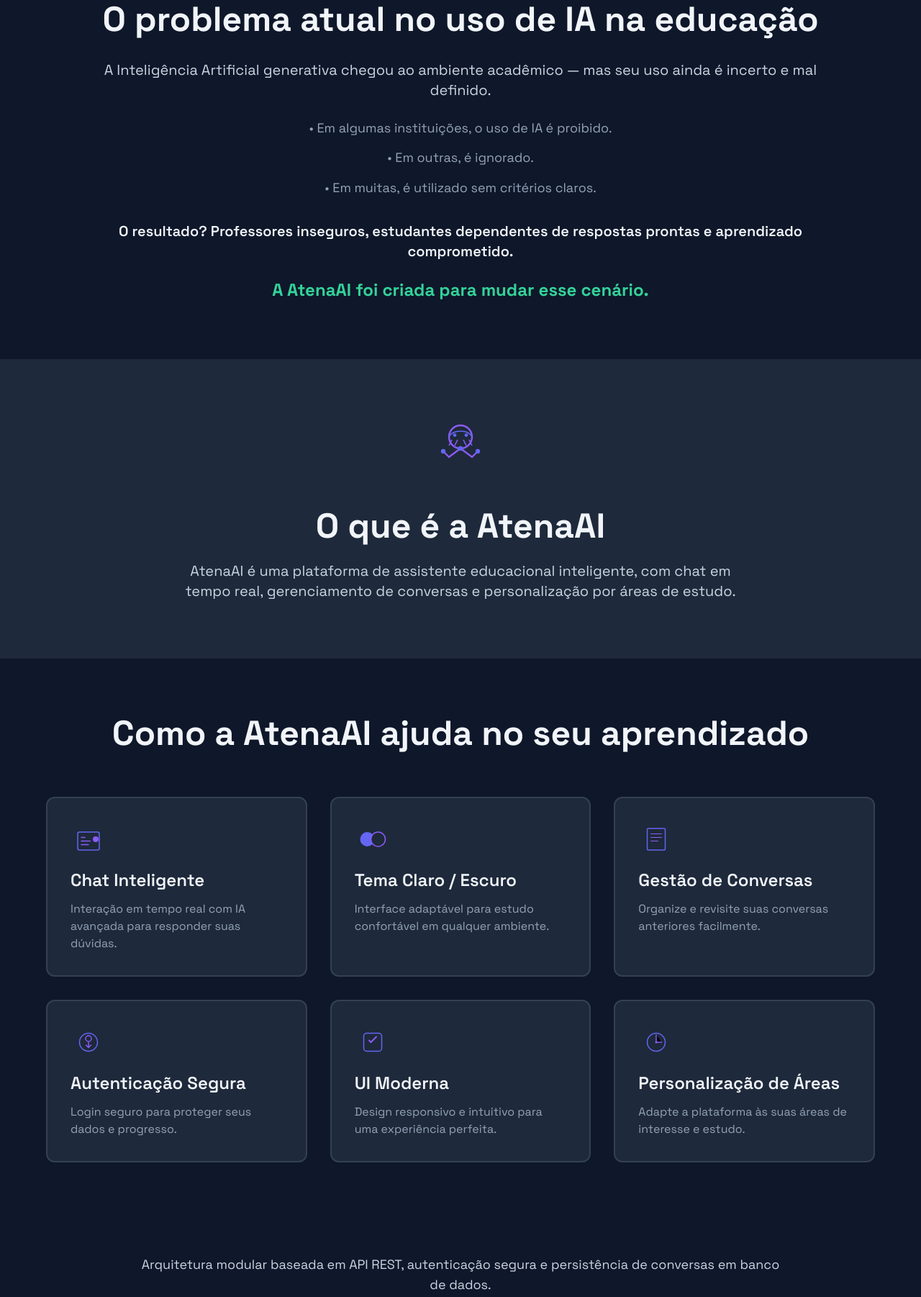
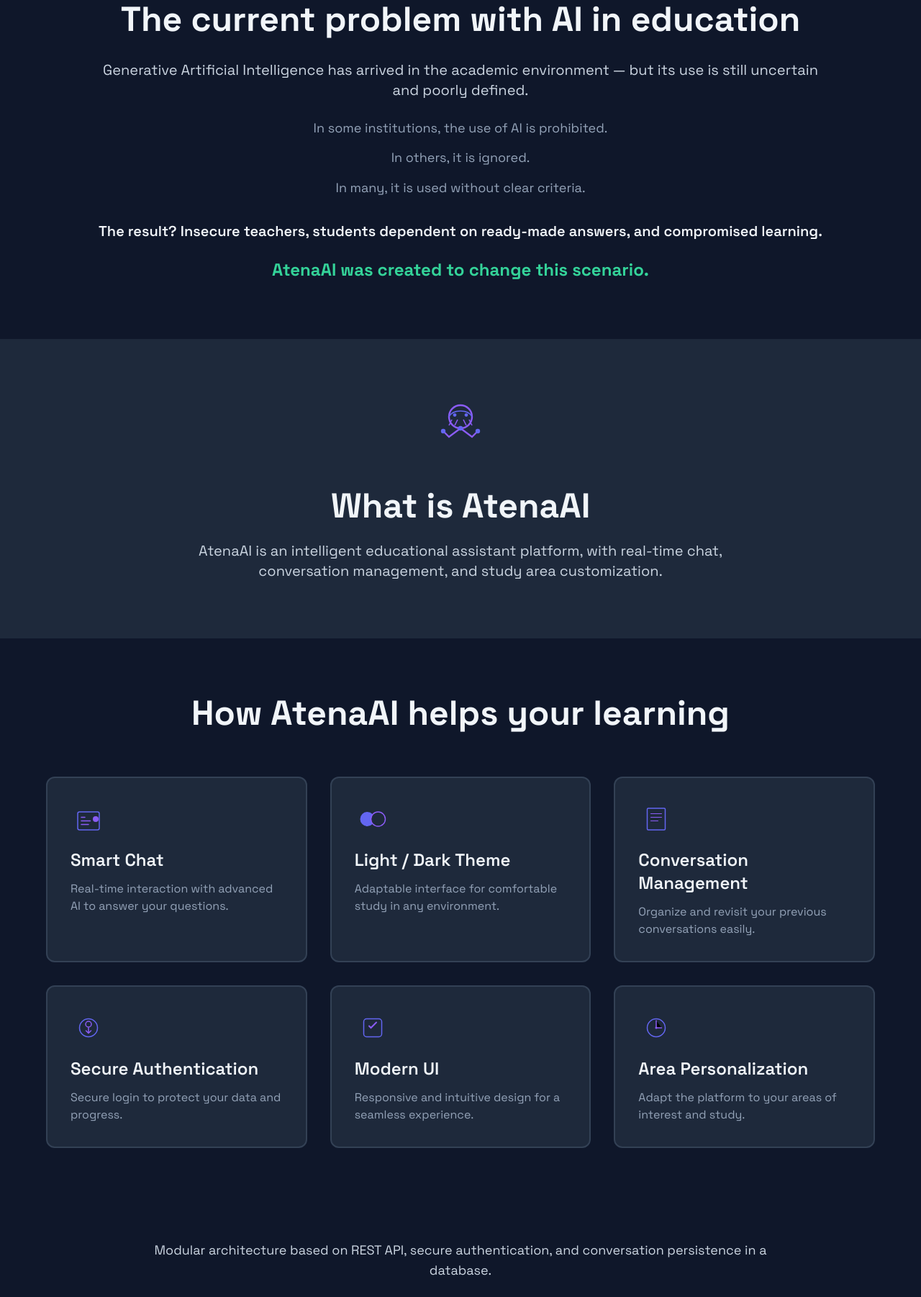
Before and after one commit to svfaca/Portifolio, a website with bundled scripts: page AtenaAI.html in a window 1280 px wide. Shown: the part 965-2767 px from the top of the page at 72% size. Built offline with nearby package versions, Linux system fonts and the light colour scheme.

Commit message:
Atualiza traduções, remove scripts SDK e corrige erros de sintaxe

```diff
--- a/AtenaAI.html
+++ b/AtenaAI.html
@@ -8,7 +8,6 @@
 <title>AtenaAI — IA Acadêmica para aprendizado responsável</title>
 <meta name="description" content="AtenaAI é uma plataforma educacional com Inteligência Artificial projetada para apoiar estudantes no aprendizado de forma ética, transparente e responsável.">
   <script src="https://cdn.tailwindcss.com"></script>
-  <script src="/_sdk/element_sdk.js"></script>
   <link rel="preconnect" href="https://fonts.googleapis.com">
   <link rel="preconnect" href="https://fonts.gstatic.com" crossorigin>
   <link href="https://fonts.googleapis.com/css2?family=Space+Grotesk:wght@300;400;500;600;700&amp;display=swap" rel="stylesheet">
@@ -57,8 +56,9 @@
     }
   </style>
   <style>@view-transition { navigation: auto; }</style>
-  <script src="/_sdk/data_sdk.js" type="text/javascript"></script>
+
   <script type="module" src="src/js/atenaai-translate.js"></script>
+  <script type="module" src="src/js/atenaai-i18n.js"></script>
  </head>
  <body class="h-full w-full overflow-auto">
   <div class="w-full min-h-full" style="background: linear-gradient(135deg, #10b981 0%, #0f172a 100%);">
@@ -68,7 +68,7 @@
         <svg class="w-8 h-8 text-emerald-600 group-hover:text-emerald-800 transition-colors" fill="none" stroke="currentColor" stroke-width="2" viewBox="0 0 24 24" style="display:inline-block;vertical-align:middle;">
           <path stroke-linecap="round" stroke-linejoin="round" d="M19 12H5M12 19l-7-7 7-7"/>
         </svg>
-        <span class="ml-2 text-emerald-800 font-medium hidden sm:inline">Voltar para Portfólio</span>
+        <span class="ml-2 text-emerald-800 font-medium hidden sm:inline" data-i18n="back.portfolio">Voltar para Portfólio</span>
       </a>
     </div>
    <section class="min-h-screen flex items-center justify-center px-6 pt-32">
@@ -106,27 +106,26 @@
    <section class="w-full py-20 px-6" style="background:#0f172a;">
   <div class="max-w-5xl mx-auto text-center">
 
-    <h2 class="text-4xl md:text-5xl font-bold mb-8" style="color:#f1f5f9;">
+    <h2 class="text-4xl md:text-5xl font-bold mb-8" style="color:#f1f5f9;" data-i18n="problem.title">
       O problema atual no uso de IA na educação
     </h2>
 
-    <p class="text-xl mb-6" style="color:#cbd5e1;">
-      A Inteligência Artificial generativa chegou ao ambiente acadêmico —
-      mas seu uso ainda é incerto e mal definido.
+    <p class="text-xl mb-6" style="color:#cbd5e1;" data-i18n="problem.desc">
+      A Inteligência Artificial generativa chegou ao ambiente acadêmico — mas seu uso ainda é incerto e mal definido.
     </p>
 
     <div class="text-lg leading-relaxed space-y-3" style="color:#94a3b8;">
-      <p>• Em algumas instituições, o uso de IA é proibido.</p>
-      <p>• Em outras, é ignorado.</p>
-      <p>• Em muitas, é utilizado sem critérios claros.</p>
+      <p data-i18n="problem.list.1">• Em algumas instituições, o uso de IA é proibido.</p>
+      <p data-i18n="problem.list.2">• Em outras, é ignorado.</p>
+      <p data-i18n="problem.list.3">• Em muitas, é utilizado sem critérios claros.</p>
     </div>
 
-    <p class="text-xl mt-8 font-semibold" style="color:#f1f5f9;">
+    <p class="text-xl mt-8 font-semibold" style="color:#f1f5f9;" data-i18n="problem.result">
       O resultado? Professores inseguros, estudantes dependentes de respostas prontas
       e aprendizado comprometido.
     </p>
 
-    <p class="text-2xl mt-6 font-bold" style="color:#34d399;">
+    <p class="text-2xl mt-6 font-bold" style="color:#34d399;" data-i18n="problem.solution">
       A AtenaAI foi criada para mudar esse cenário.
     </p>
 
@@ -139,78 +138,75 @@
       <svg width="80" height="80" viewbox="0 0 100 100" xmlns="http://www.w3.org/2000/svg"><circle cx="50" cy="35" r="20" fill="none" stroke="#8b5cf6" stroke-width="3" /> <path d="M 30 35 Q 35 25 50 25 Q 65 25 70 35" fill="none" stroke="#6366f1" stroke-width="2" /> <path d="M 35 40 L 30 50 M 45 40 L 40 50 M 55 40 L 60 50 M 65 40 L 70 50" stroke="#8b5cf6" stroke-width="2" /> <circle cx="40" cy="32" r="3" fill="#6366f1" /> <circle cx="60" cy="32" r="3" fill="#6366f1" /> <path d="M 20 60 L 30 70 L 50 55 L 70 70 L 80 60" fill="none" stroke="#8b5cf6" stroke-width="3" stroke-linecap="round" /> <circle cx="20" cy="60" r="4" fill="#6366f1" /> <circle cx="50" cy="55" r="4" fill="#6366f1" /> <circle cx="80" cy="60" r="4" fill="#6366f1" />
       </svg>
      </div>
-     <h2 id="about-title" class="text-4xl md:text-5xl font-bold mb-6" style="color: #f1f5f9;">O que é a AtenaAI</h2>
-     <p id="about-description" class="text-xl max-w-3xl mx-auto" style="color: #cbd5e1;">AtenaAI é uma plataforma de assistente educacional inteligente, com chat em tempo real, gerenciamento de conversas e personalização por áreas de estudo.</p>
+    <h2 id="about-title" class="text-4xl md:text-5xl font-bold mb-6" style="color: #f1f5f9;" data-i18n="about.title">O que é a AtenaAI</h2>
+    <p id="about-description" class="text-xl max-w-3xl mx-auto" style="color: #cbd5e1;" data-i18n="about.description">AtenaAI é uma plataforma de assistente educacional inteligente, com chat em tempo real, gerenciamento de conversas e personalização por áreas de estudo.</p>
     </div>
    </section><!-- Features Section -->
    <section class="w-full py-20 px-6" style="background: #0f172a;">
     <div class="max-w-6xl mx-auto">
-     <h2 class="text-4xl md:text-5xl font-bold text-center mb-16" style="color: #f1f5f9;">Como a AtenaAI ajuda no seu aprendizado
-      </h2>
+    <h2 class="text-4xl md:text-5xl font-bold text-center mb-16" style="color: #f1f5f9;" data-i18n="features.title">Como a AtenaAI ajuda no seu aprendizado
+     </h2>
      <div class="grid md:grid-cols-3 gap-8"><!-- Feature 1 -->
       <div class="card-hover p-8 rounded-xl" style="background: #1e293b; border: 2px solid #334155;">
        <div class="mb-4">
         <svg width="50" height="50" viewbox="0 0 100 100" xmlns="http://www.w3.org/2000/svg"><rect x="20" y="30" width="60" height="50" rx="5" fill="none" stroke="#6366f1" stroke-width="3" /> <path d="M 30 45 L 40 45 M 30 55 L 55 55 M 30 65 L 50 65" stroke="#8b5cf6" stroke-width="3" stroke-linecap="round" /> <circle cx="70" cy="50" r="8" fill="#8b5cf6" />
         </svg>
        </div>
-       <h3 class="text-2xl font-semibold mb-3" style="color: #f1f5f9;">Chat Inteligente</h3>
-       <p style="color: #94a3b8;">Interação em tempo real com IA avançada para responder suas dúvidas.</p>
+      <h3 class="text-2xl font-semibold mb-3" style="color: #f1f5f9;" data-i18n="features.1.title">Chat Inteligente</h3>
+      <p style="color: #94a3b8;" data-i18n="features.1.desc">Interação em tempo real com IA avançada para responder suas dúvidas.</p>
       </div><!-- Feature 2 -->
       <div class="card-hover p-8 rounded-xl" style="background: #1e293b; border: 2px solid #334155;">
        <div class="mb-4">
         <svg width="50" height="50" viewbox="0 0 100 100" xmlns="http://www.w3.org/2000/svg"><circle cx="35" cy="50" r="20" fill="#6366f1" /> <circle cx="65" cy="50" r="20" fill="#1e293b" stroke="#8b5cf6" stroke-width="3" />
         </svg>
        </div>
-       <h3 class="text-2xl font-semibold mb-3" style="color: #f1f5f9;">Tema Claro / Escuro</h3>
-       <p style="color: #94a3b8;">Interface adaptável para estudo confortável em qualquer ambiente.</p>
+      <h3 class="text-2xl font-semibold mb-3" style="color: #f1f5f9;" data-i18n="features.2.title">Tema Claro / Escuro</h3>
+      <p style="color: #94a3b8;" data-i18n="features.2.desc">Interface adaptável para estudo confortável em qualquer ambiente.</p>
       </div><!-- Feature 3 -->
       <div class="card-hover p-8 rounded-xl" style="background: #1e293b; border: 2px solid #334155;">
        <div class="mb-4">
         <svg width="50" height="50" viewbox="0 0 100 100" xmlns="http://www.w3.org/2000/svg"><rect x="25" y="20" width="50" height="60" rx="3" fill="none" stroke="#6366f1" stroke-width="3" /> <path d="M 35 35 L 65 35 M 35 45 L 65 45 M 35 55 L 55 55" stroke="#8b5cf6" stroke-width="2" stroke-linecap="round" />
         </svg>
        </div>
-       <h3 class="text-2xl font-semibold mb-3" style="color: #f1f5f9;">Gestão de Conversas</h3>
-       <p style="color: #94a3b8;">Organize e revisite suas conversas anteriores facilmente.</p>
+      <h3 class="text-2xl font-semibold mb-3" style="color: #f1f5f9;" data-i18n="features.3.title">Gestão de Conversas</h3>
+      <p style="color: #94a3b8;" data-i18n="features.3.desc">Organize e revisite suas conversas anteriores facilmente.</p>
       </div><!-- Feature 4 -->
       <div class="card-hover p-8 rounded-xl" style="background: #1e293b; border: 2px solid #334155;">
        <div class="mb-4">
         <svg width="50" height="50" viewbox="0 0 100 100" xmlns="http://www.w3.org/2000/svg"><circle cx="50" cy="50" r="25" fill="none" stroke="#6366f1" stroke-width="3" /> <circle cx="50" cy="40" r="8" fill="none" stroke="#8b5cf6" stroke-width="3" /> <path d="M 50 50 L 50 65 M 43 58 L 50 65 L 57 58" stroke="#8b5cf6" stroke-width="3" stroke-linecap="round" fill="none" />
         </svg>
        </div>
-       <h3 class="text-2xl font-semibold mb-3" style="color: #f1f5f9;">Autenticação Segura</h3>
-       <p style="color: #94a3b8;">Login seguro para proteger seus dados e progresso.</p>
+      <h3 class="text-2xl font-semibold mb-3" style="color: #f1f5f9;" data-i18n="features.4.title">Autenticação Segura</h3>
+      <p style="color: #94a3b8;" data-i18n="features.4.desc">Login seguro para proteger seus dados e progresso.</p>
       </div><!-- Feature 5 -->
       <div class="card-hover p-8 rounded-xl" style="background: #1e293b; border: 2px solid #334155;">
        <div class="mb-4">
         <svg width="50" height="50" viewbox="0 0 100 100" xmlns="http://www.w3.org/2000/svg"><rect x="25" y="25" width="50" height="50" rx="8" fill="none" stroke="#6366f1" stroke-width="3" /> <path d="M 40 45 L 45 50 L 60 35" stroke="#8b5cf6" stroke-width="4" stroke-linecap="round" fill="none" />
         </svg>
        </div>
-       <h3 class="text-2xl font-semibold mb-3" style="color: #f1f5f9;">UI Moderna</h3>
-       <p style="color: #94a3b8;">Design responsivo e intuitivo para uma experiência perfeita.</p>
+      <h3 class="text-2xl font-semibold mb-3" style="color: #f1f5f9;" data-i18n="features.5.title">UI Moderna</h3>
+      <p style="color: #94a3b8;" data-i18n="features.5.desc">Design responsivo e intuitivo para uma experiência perfeita.</p>
       </div><!-- Feature 6 -->
       <div class="card-hover p-8 rounded-xl" style="background: #1e293b; border: 2px solid #334155;">
        <div class="mb-4">
         <svg width="50" height="50" viewbox="0 0 100 100" xmlns="http://www.w3.org/2000/svg"><circle cx="50" cy="50" r="25" fill="none" stroke="#6366f1" stroke-width="3" /> <path d="M 50 30 L 50 50 L 65 50" stroke="#8b5cf6" stroke-width="3" stroke-linecap="round" /> <circle cx="50" cy="50" r="3" fill="#8b5cf6" />
         </svg>
        </div>
-       <h3 class="text-2xl font-semibold mb-3" style="color: #f1f5f9;">Personalização de Áreas</h3>
-       <p style="color: #94a3b8;">Adapte a plataforma às suas áreas de interesse e estudo.</p>
+      <h3 class="text-2xl font-semibold mb-3" style="color: #f1f5f9;" data-i18n="features.6.title">Personalização de Áreas</h3>
+      <p style="color: #94a3b8;" data-i18n="features.6.desc">Adapte a plataforma às suas áreas de interesse e estudo.</p>
       </div>
      </div>
     </div>
     </section>
        <section class="w-full py-12 px-6" style="background:#0f172a;">
   <div class="max-w-4xl mx-auto text-center">
-    <p class="text-lg" style="color:#cbd5e1;">
-      Arquitetura modular baseada em API REST, autenticação segura
-      e persistência de conversas em banco de dados.
-    </p>
+    <p class="text-lg" style="color:#cbd5e1;" data-i18n="infra.desc">Arquitetura modular baseada em API REST, autenticação segura e persistência de conversas em banco de dados.</p>
   </div>
 </section>
 
    <section class="w-full py-20 px-6" style="background: #1e293b;">
     <div class="max-w-6xl mx-auto">
-     <h2 class="text-4xl md:text-5xl font-bold text-center mb-16" style="color: #f1f5f9;">Tecnologias</h2>
+    <h2 class="text-4xl md:text-5xl font-bold text-center mb-16" style="color: #f1f5f9;" data-i18n="tech.title">Tecnologias</h2>
      <div class="grid grid-cols-2 md:grid-cols-3 lg:grid-cols-6 gap-6">
       <div class="tech-badge p-6 rounded-xl text-center" style="background: #0f172a; border: 2px solid #334155;">
        <div class="text-2xl font-bold mb-2" style="color: #6366f1;">
@@ -266,25 +262,18 @@
    <section class="w-full py-20 px-6" style="background:#0f172a;">
   <div class="max-w-4xl mx-auto text-center">
 
-    <h2 class="text-4xl md:text-5xl font-bold mb-6" style="color:#f1f5f9;">
-      Pronto para estudar com IA de forma responsável?
-    </h2>
-
-    <p class="text-xl mb-8" style="color:#94a3b8;">
-      🟢 Beta pública ativa — acesso imediato
-    </p>
-
+    <h2 class="text-4xl md:text-5xl font-bold mb-6" style="color:#f1f5f9;" data-i18n="cta.title">Pronto para estudar com IA de forma responsável?</h2>
+    <p class="text-xl mb-8" style="color:#94a3b8;" data-i18n="cta.beta.desc">🟢 Beta pública ativa — acesso imediato</p>
     <a href="https://svfaca.github.io/AtenaAi-Pages/"
        target="_blank"
-       class="px-10 py-4 rounded-lg font-semibold text-xl bg-emerald-600 text-white hover:bg-emerald-700 transition-all duration-300 hover:scale-105">
-       Entrar na versão beta
-    </a>
+       class="px-10 py-4 rounded-lg font-semibold text-xl bg-emerald-600 text-white hover:bg-emerald-700 transition-all duration-300 hover:scale-105"
+       data-i18n="cta.beta">Entrar na versão beta</a>
 
   </div>
 </section>
 
    <footer class="w-full py-8 px-6 text-center" style="background: #1e293b; border-top: 1px solid #334155;">
-<p id="footer-text">AtenaAI — Plataforma educacional com IA • Desenvolvido por Sávio Emmanuel</p>
+<p id="footer-text" data-i18n="footer.text">AtenaAI — Plataforma educacional com IA • Desenvolvido por Sávio Emmanuel</p>
     <div class="flex gap-6 justify-center">
       <a href="https://github.com/svfaca" target="_blank" rel="noopener noreferrer" class="transition-all duration-300" style="color: #6366f1; text-decoration: none;">GitHub</a>
       <a href="index.html" class="transition-all duration-300" style="color: #8b5cf6; text-decoration: none;">Portfólio</a>
@@ -503,5 +492,5 @@
       });
     }
   </script>
- <script>(function(){function c(){var b=a.contentDocument||a.contentWindow.document;if(b){var d=b.createElement('script');d.innerHTML="window.__CF$cv$params={r:'9bf85f4366ece012',t:'MTc2ODY3OTMyNy4wMDAwMDA='};var a=document.createElement('script');a.nonce='';a.src='/cdn-cgi/challenge-platform/scripts/jsd/main.js';document.getElementsByTagName('head')[0].appendChild(a);";b.getElementsByTagName('head')[0].appendChild(d)}}if(document.body){var a=document.createElement('iframe');a.height=1;a.width=1;a.style.position='absolute';a.style.top=0;a.style.left=0;a.style.border='none';a.style.visibility='hidden';document.body.appendChild(a);if('loading'!==document.readyState)c();else if(window.addEventListener)document.addEventListener('DOMContentLoaded',c);else{var e=document.onreadystatechange||function(){};document.onreadystatechange=function(b){e(b);'loading'!==document.readyState&&(document.onreadystatechange=e,c())}}}})();</script></body>
+</body>
 </html>
--- a/src/js/atenaai-i18n.js
+++ b/src/js/atenaai-i18n.js
@@ -7,10 +7,10 @@
     "about.title": "O que é a AtenaAI",
     "about.description": "AtenaAI é uma plataforma de assistente educacional inteligente, com chat em tempo real, gerenciamento de conversas e personalização por áreas de estudo.",
     "problem.title": "O problema atual no uso de IA na educação",
-    "problem.p1": "A Inteligência Artificial generativa chegou ao ambiente acadêmico —  mas seu uso ainda é incerto e mal definido.",
-    "problem.l1": "Em algumas instituições, o uso de IA é proibido.",
-    "problem.l2": "Em outras, é ignorado.",
-    "problem.l3": "Em muitas, é utilizado sem critérios claros.",
+    "problem.desc": "A Inteligência Artificial generativa chegou ao ambiente acadêmico — mas seu uso ainda é incerto e mal definido.",
+    "problem.list.1": "Em algumas instituições, o uso de IA é proibido.",
+    "problem.list.2": "Em outras, é ignorado.",
+    "problem.list.3": "Em muitas, é utilizado sem critérios claros.",
     "problem.result": "O resultado? Professores inseguros, estudantes dependentes de respostas prontas  e aprendizado comprometido.",
     "problem.solution": "A AtenaAI foi criada para mudar esse cenário.",
     "features.title": "Como a AtenaAI ajuda no seu aprendizado",
@@ -30,7 +30,12 @@
     "future.title": "Pronto para estudar com IA de forma responsável?",
     "future.beta": "Beta pública ativa — acesso imediato",
     "future.cta": "Entrar na versão beta",
-    "footer.text": "AtenaAI — Plataforma educacional com IA • Desenvolvido por Sávio Emmanuel"
+    "footer.text": "AtenaAI — Plataforma educacional com IA • Desenvolvido por Sávio Emmanuel",
+    "back.portfolio": "Voltar para Portfólio",
+    "infra.desc": "Arquitetura modular baseada em API REST, autenticação segura e persistência de conversas em banco de dados.",
+    "cta.title": "Pronto para estudar com IA de forma responsável?",
+    "cta.beta.desc": "🟢 Beta pública ativa — acesso imediato",
+    "cta.beta": "Entrar na versão beta"
   },
   en: {
     "hero.title": "AtenaAI — Academic AI that supports responsible learning",
@@ -40,10 +45,10 @@
     "about.title": "What is AtenaAI",
     "about.description": "AtenaAI is an intelligent educational assistant platform, with real-time chat, conversation management, and study area customization.",
     "problem.title": "The current problem with AI in education",
-    "problem.p1": "Generative Artificial Intelligence has arrived in the academic environment — but its use is still uncertain and poorly defined.",
-    "problem.l1": "In some institutions, the use of AI is prohibited.",
-    "problem.l2": "In others, it is ignored.",
-    "problem.l3": "In many, it is used without clear criteria.",
+    "problem.desc": "Generative Artificial Intelligence has arrived in the academic environment — but its use is still uncertain and poorly defined.",
+    "problem.list.1": "In some institutions, the use of AI is prohibited.",
+    "problem.list.2": "In others, it is ignored.",
+    "problem.list.3": "In many, it is used without clear criteria.",
     "problem.result": "The result? Insecure teachers, students dependent on ready-made answers, and compromised learning.",
     "problem.solution": "AtenaAI was created to change this scenario.",
     "features.title": "How AtenaAI helps your learning",
@@ -63,6 +68,11 @@
     "future.title": "Ready to study with responsible AI?",
     "future.beta": "Public beta active — immediate access",
     "future.cta": "Join the beta version",
-    "footer.text": "AtenaAI — Educational platform with AI • Developed by Sávio Emmanuel"
+    "footer.text": "AtenaAI — Educational platform with AI • Developed by Sávio Emmanuel",
+    "back.portfolio": "Back to Portfolio",
+    "infra.desc": "Modular architecture based on REST API, secure authentication, and conversation persistence in a database.",
+    "cta.title": "Ready to study with responsible AI?",
+    "cta.beta.desc": "🟢 Public beta active — immediate access",
+    "cta.beta": "Join the beta version"
   }
 };
```
